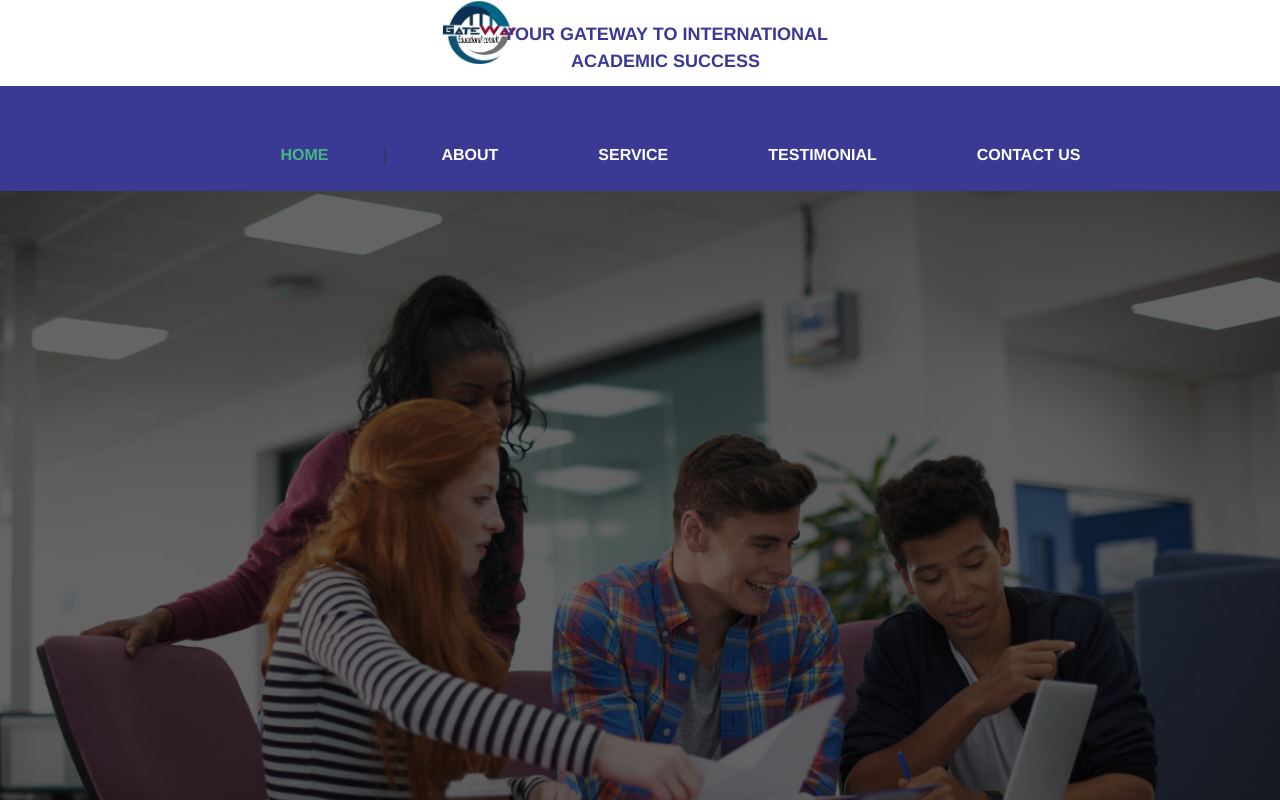
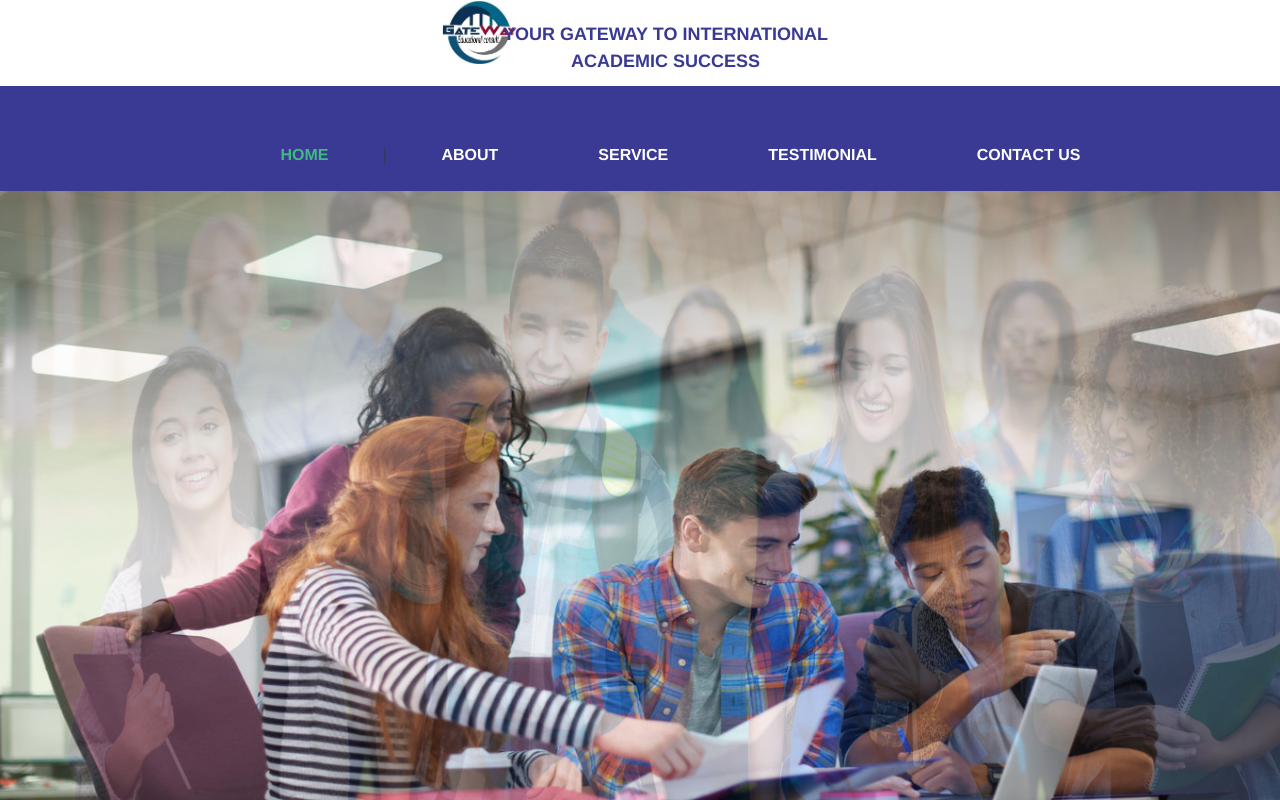
Before and after one commit to DaaQwame/GatewayEducationalConsult-Website, a Vue app: page / in a window 1280 px wide. Shown: the top 800 px of the page. Built offline with nearby package versions, Linux system fonts and the light colour scheme.

Commit message:
initial commit

```diff
--- a/src/views/HomeView.vue
+++ b/src/views/HomeView.vue
@@ -284,15 +284,23 @@ p{
   min-height: 90vh;
   width: 100%;
   margin-top: -8px;
-  background: url("../assets/home.jpg");
   background-size: cover;
   background-position: center;
-  position: rel6ative;
+  background-repeat: no-repeat;
+  animation: slide 40s ease-in-out infinite;
 }
-
+@keyframes slide {
+  0%,100%{
+      background-image: url("../assets/home.jpg");
+  }
+  40%{
+      background-image: url("../assets/about.jpg");
+  }
+  80%{
+    background-image: url("../assets/tt2.jpg");
+  }
+}
 .sod {
-  background: #000;
-  height: 90vh;
-  opacity: 0.6;
+  animation: slide 5s;
 }
 </style>
```
